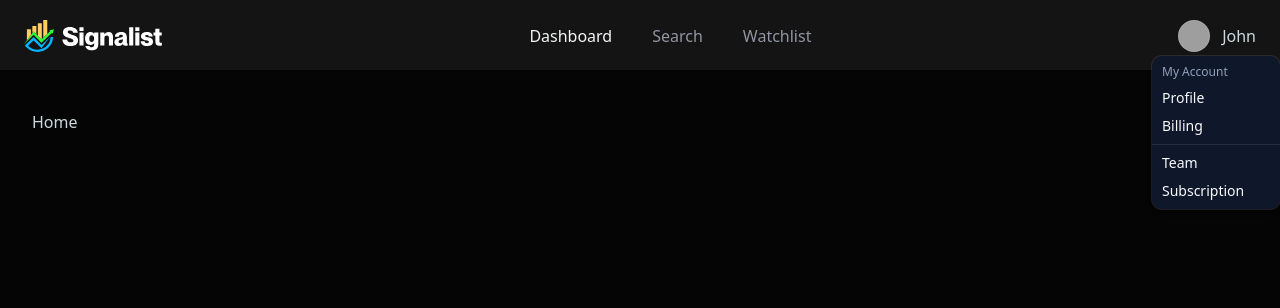
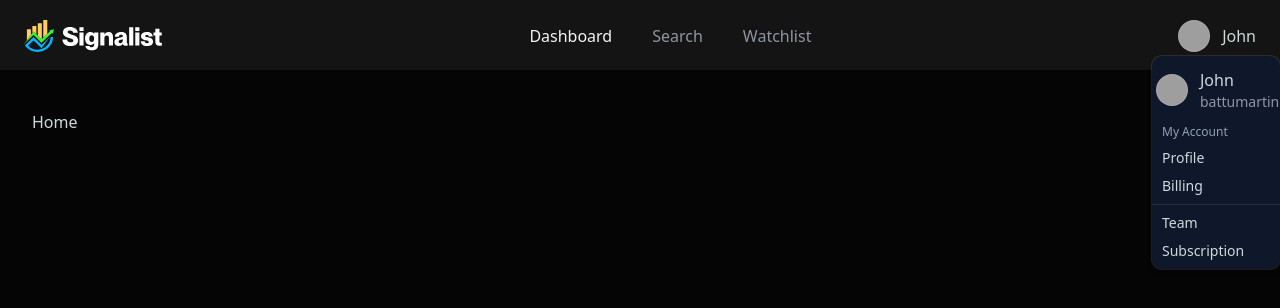
Before and after one commit to Martinb-ux/Stock, a Next.js app: page / in a window 1280 px wide. Both pictures are taken after a click on the button "John". Shown: the top 308 px of the page. Built offline with nearby package versions, Linux system fonts and the light colour scheme; grey boxes are pictures that could not be loaded.

Commit message:
fix syntax error for user.email in userdropdown.tsx

```diff
--- a/components/UserDropdown.tsx
+++ b/components/UserDropdown.tsx
@@ -26,7 +26,7 @@ const UserDropdown = () => {
         <DropdownMenu>
             <DropdownMenuTrigger asChild>
                 <button className="flex items-center gap-3 cursor-pointer">
-                    <Avatar>
+                    <Avatar className="cursor-pointer">
                         <AvatarImage src="https://github.com/shadcn.png" />
                         <AvatarFallback className="bg-yellow-500 text-yellow-900 text-sm font-bold">
                             {user.name[0]}
@@ -39,7 +39,21 @@ const UserDropdown = () => {
                     </div>
                 </button>
             </DropdownMenuTrigger>
-            <DropdownMenuContent>
+            <DropdownMenuContent className="text-gray-400">
+                <div className="flex relative items-center gap-3 py-2">
+                    <Avatar className="cursor-pointer">
+                        <AvatarImage src="https://github.com/shadcn.png" />
+                        <AvatarFallback className="bg-yellow-500 text-yellow-900 text-sm font-bold">
+                            {user.name[0]}
+                        </AvatarFallback>
+                    </Avatar>
+                    <div className="flex flex-col">
+                        <span className='text-base font-medium text-gray-400'>
+                           {user.name}
+                        </span>
+                        <span className="text-sm text-gray-500">{user.email}</span>
+                    </div>
+                </div>
                 <DropdownMenuGroup>
                     <DropdownMenuLabel>My Account</DropdownMenuLabel>
                     <DropdownMenuItem>Profile</DropdownMenuItem>
```
